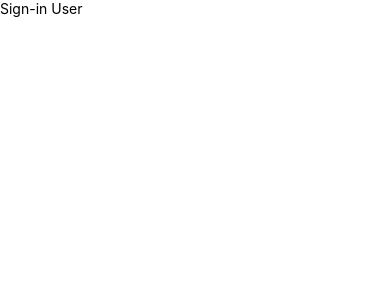
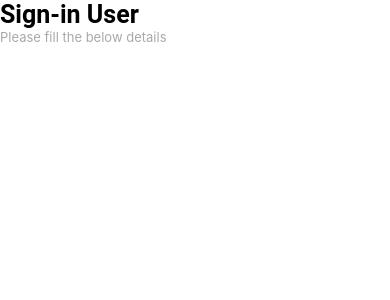
Before and after one commit to jyothiperla26/contacts-app, a React Native app: screen / in a window 390 px wide. Shown: the top 300 px of the page. Built offline with nearby package versions, Linux system fonts and the light colour scheme.

Commit message:
Tested basic heading for the sign-in app

```diff
--- a/App.tsx
+++ b/App.tsx
@@ -3,14 +3,14 @@
 import React from 'react';
 import {
   SafeAreaView,
-  Text,
 } from 'react-native';
+import Header from './Header';
 
 function App(): JSX.Element {
 
   return (
     <SafeAreaView>
-      <Text>Sign-in User</Text>
+      <Header />
     </SafeAreaView>
   );
 }
--- /dev/null
+++ b/Header.tsx
@@ -0,0 +1,16 @@
+/* eslint-disable react/react-in-jsx-scope */
+/* eslint-disable prettier/prettier */
+import {styles} from './styles';
+import {
+    Text,
+    View,
+  } from 'react-native';
+
+export default function Header():JSX.Element {
+  return (
+    <View>
+      <Text style = {styles.headersHeading}>Sign-in User</Text>
+      <Text style = {styles.HeadersParaElement}>Please fill the below details</Text>
+    </View>
+  );
+}
--- a/package.json
+++ b/package.json
@@ -10,6 +10,7 @@
     "test": "jest"
   },
   "dependencies": {
+    "@testing-library/react-native": "^12.3.0",
     "react": "18.2.0",
     "react-native": "0.72.4"
   },
@@ -20,6 +21,7 @@
     "@react-native/eslint-config": "^0.72.2",
     "@react-native/metro-config": "^0.72.11",
     "@tsconfig/react-native": "^3.0.0",
+    "@types/jest": "^29.5.5",
     "@types/react": "^18.0.24",
     "@types/react-test-renderer": "^18.0.0",
     "babel-jest": "^29.2.1",
--- a/styles.tsx
+++ b/styles.tsx
@@ -0,0 +1,21 @@
+/* eslint-disable eol-last */
+/* eslint-disable comma-dangle */
+/* eslint-disable quotes */
+/* eslint-disable no-trailing-spaces */
+/* eslint-disable prettier/prettier */
+import {
+    StyleSheet,
+} from 'react-native';
+
+
+export const styles = StyleSheet.create({
+    headersHeading:{
+        fontFamily:"Roboto",
+        fontSize:25,
+        fontWeight:'bold',
+    },
+    HeadersParaElement:{
+        color:'darkgrey',
+        fontSize:13,
+    }
+  });
```
Also changed, not shown: src/Components/Body.tsx (added), src/Components/Footer.tsx (added), 2 other files (tests, documents, lock files or other folders).
